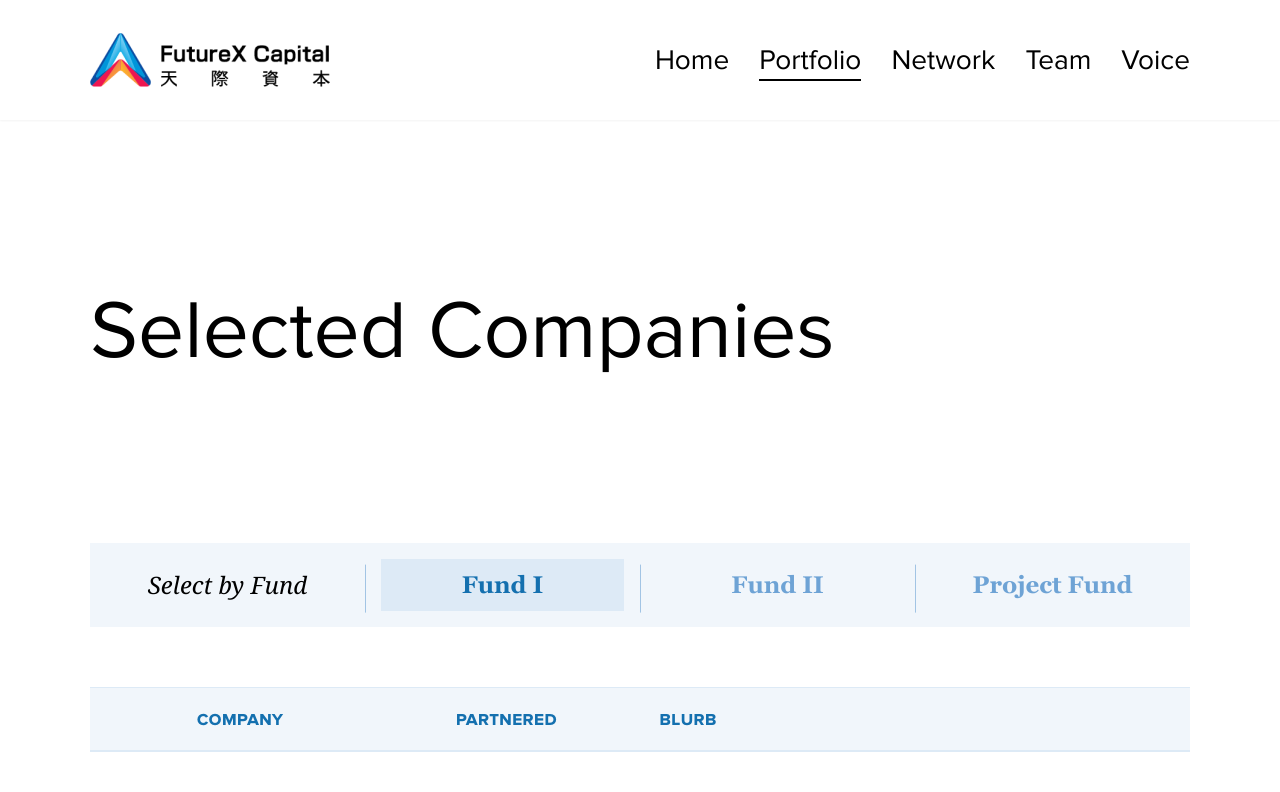
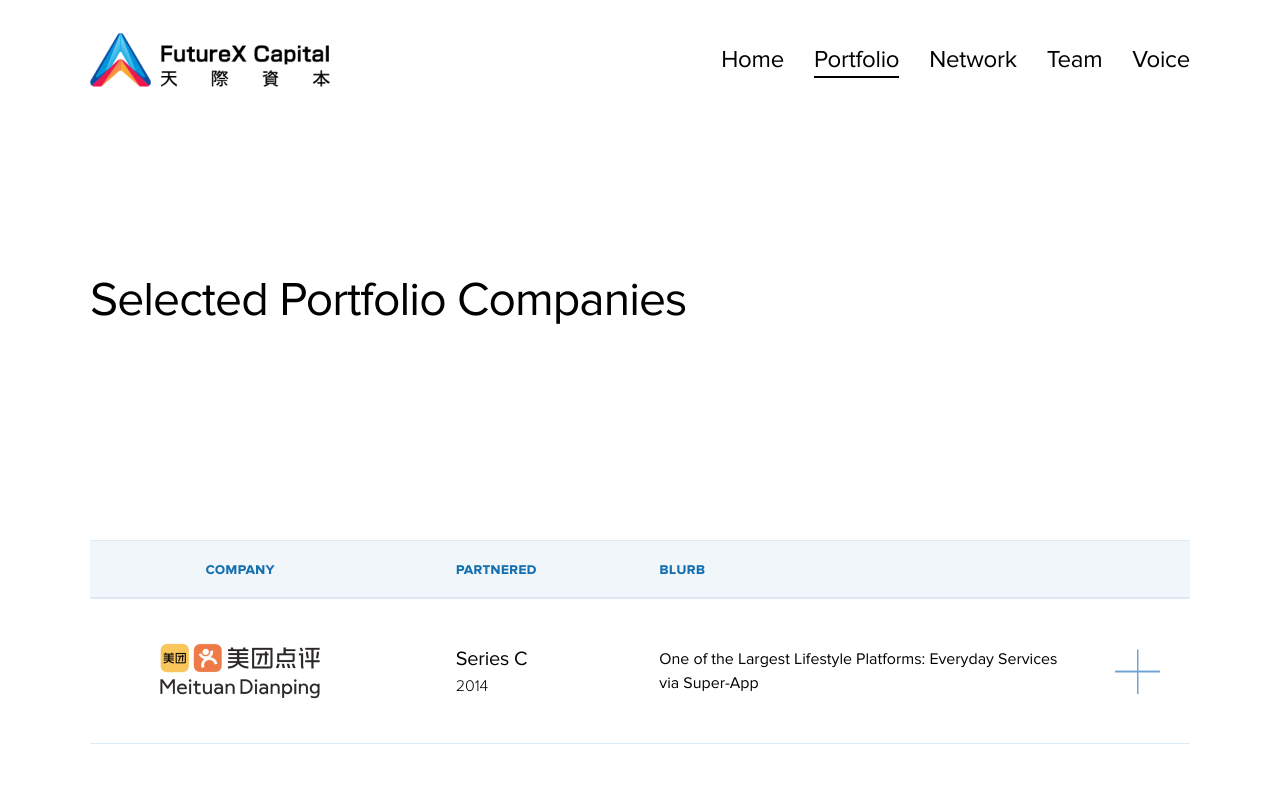
Before and after one commit to ruiyang-xu/FutureX, a React app: page /portfolio in a window 1280 px wide. Shown: the top 792 px of the page. Built offline with nearby package versions, Linux system fonts and the light colour scheme.

Commit message:
update the web page

```diff
--- a/package.json
+++ b/package.json
@@ -45,7 +45,6 @@
     "prompts": "^2.4.2",
     "react": "^18.3.1",
     "react-app-polyfill": "^3.0.0",
-    "react-dev-utils": "^12.0.1",
     "react-dom": "^18.3.1",
     "react-refresh": "^0.11.0",
     "react-router-dom": "^6.26.1",
@@ -142,5 +141,8 @@
     "presets": [
       "react-app"
     ]
+  },
+  "devDependencies": {
+    "react-dev-utils": "^12.0.1"
   }
 }
--- a/src/pages/home/home.tsx
+++ b/src/pages/home/home.tsx
@@ -1,13 +1,56 @@
+import React, { useState, useEffect } from "react";
 import p1Img from "@/assets/img/home/p1.png";
 import p2Img from "@/assets/img/home/p2.png";
 import p3Img from "@/assets/img/home/p3.png";
 import image from "@/assets/img/home/image.png";
 import flyWheel from "@/assets/img/home/flywheel.png";
 import { useIsMoile } from "@/hooks";
+
+interface LegalNoticeModalProps {
+  onClose: () => void;
+}
+
+const LegalNoticeModal: React.FC<LegalNoticeModalProps> = ({ onClose }) => (
+  <div className="fixed inset-0 bg-black bg-opacity-50 flex items-center justify-center z-50" onClick={onClose}>
+    <div className="bg-white p-8 rounded-lg max-w-lg mx-auto relative" onClick={(e) => e.stopPropagation()}>
+      <button
+        onClick={onClose}
+        className="absolute top-2 right-2 bg-blue-500 text-blue p-2 rounded text-sm md:text-base lg:text-lg z-50"
+        style={{ zIndex: 1000 }}
+      >
+        &times;
+      </button>
+      {/* Render other modal content */}
+      <div className="mt-8">
+        <h2 className="text-xl md:text-2xl lg:text-3xl font-bold">Legal Notice</h2>
+        <p className="text-sm md:text-base lg:text-lg">
+          FutureX Fund Management (Hong Kong) Limited is a subsidiary of FutureX Capital Limited, which has been licensed by the Securities and Futures Commission in Hong Kong to engage in Type 4 (Advising on Securities) and Type 9 (Asset Management) regulated activities.
+        </p>
+        <p className="text-sm md:text-base lg:text-lg">
+          FutureX Fund Management (Hong Kong) Limited is regulated by the Securities and Futures Commission of Hong Kong to provide investment services to Professional Investors only. The term "professional investor" is as defined in the Securities and Futures Ordinance and its subsidiary legislation.
+        </p>
+        <p className="text-sm md:text-base lg:text-lg">
+          By visiting this website, you agree to be bound by the content of this disclaimer which may be amended by us from time to time and displayed on this website. In case of discrepancies between the English and Chinese versions, the English version shall prevail. The contents of this website have not been reviewed by the Securities and Futures Commission or any regulatory authority in Hong Kong.
+        </p>
+        <p className="text-sm md:text-base lg:text-lg">
+          The information on this website is provided for Hong Kong residents and for reference only. By viewing this website, you acknowledge that you have read and accepted the terms and conditions of accessing this website. If you do not agree to be bound by the terms of use, you should exit this website. Investment involves risks. Past performance is not indicative of future performance. The information provided herein is subject to change without further notice.
+        </p>
+      </div>
+    </div>
+  </div>
+);
+
 export default function Home() {
   const isMobile = useIsMoile();
+  const [showLegalNotice, setShowLegalNotice] = useState(true);
+
+  const handleCloseLegalNotice = () => {
+    setShowLegalNotice(false);
+  };
+
   return (
     <div className="max-w-[100vw] overflow-x-hidden">
+      {showLegalNotice && <LegalNoticeModal onClose={handleCloseLegalNotice} />}
       <section className="main se_bt">
         <div className="text-5xl text-blue font-georgia-b w-[100%] lg:w-3/4 mt-[8rem] leading-[5.125rem]  font-black">
           <span className="text-blueLigh">Founders We </span> Backed
@@ -24,7 +67,7 @@
         <div className="lg:grid lg:grid-cols-2  lg:gap-[5.625rem] items-center mt-[3.625rem]">
           <div className="text-2xl leading-[2.625rem]">
             FutureX Capital invests in visionary founders building
-            transformative AI technologies across all stages. With $1B+ AUM and
+            transformative AI technologies across all stages. With $3B+ accumulated investment and
             deep roots in the US and China tech ecosystems, we're positioned at
             the forefront of the next wave of innovation.
           </div>
@@ -52,15 +95,6 @@
         <div className="lg:flex  lg:items-center lg:gap-[5.625rem] main">
           {!isMobile && (
             <div className="relative w-[36.5625rem] h-[30rem]">
-              {/* <div className="relative w-[73%] h-[11.875rem]  overflow-hidden">
-                <img src={p1Img} className="object-cover h-[11.875rem]" />
-              </div>
-              <div className="relative w-[66%]  -top-[2.81255rem] left-[16.625rem] z-10 h-[15rem] overflow-hidden">
-                <img src={p2Img} className="object-cover h-[15rem]" />
-              </div>
-              <div className="relative w-[59%] -top-[5.9375rem] h-[11.875rem] overflow-hidden">
-                <img src={p3Img} className="object-cover  h-[11.875rem]" />
-              </div> */}
               <img src={image} className="" />
             </div>
           )}
--- a/src/pages/portfolio/data.ts
+++ b/src/pages/portfolio/data.ts
@@ -139,7 +139,7 @@
     id: 8,
     logo: logo08,
     partner: "Series X",
-    year: "20XX",
+    year: "2023",
     type: 2,
     blurb: "AI-Powered Personal Life Assistant",
     dataDetail: {
@@ -168,7 +168,7 @@
     id: 10,
     logo: logo10,
     partner: "Series X",
-    year: "20xx",
+    year: "2022",
     type: 2,
     blurb:
       "Disruptive In-Memory Computing (IMC) Technology for Edge Applications",
--- a/src/pages/portfolio/portfolio.tsx
+++ b/src/pages/portfolio/portfolio.tsx
@@ -1,70 +1,40 @@
-import { useState } from "react";
-import { navList, fundData } from "./data";
+import { useState, useEffect } from "react";
+import { fundData } from "./data";
 import Item from "@/components/portfolio/item";
 import { useIsMoile } from "@/hooks";
+
 const Portfolio = () => {
-  let [index, setIndex] = useState<number>(1);
-  let [list, setList] = useState<PortItemData[]>(
-    fundData.filter((item) => item.type === 1)
-  );
   const isMobile = useIsMoile();
-  const changeFun = (e: number) => {
-    let list = fundData.filter((item) => item.type === e);
-    setIndex(e);
-    setList(list);
-  };
+  const [sortedList, setSortedList] = useState<PortItemData[]>([]);
+
+  useEffect(() => {
+    const sorted = [...fundData].sort((a, b) => {
+      // Sort by year in ascending order (earliest to latest)
+      return Number(a.year) - Number(b.year);
+    });
+    setSortedList(sorted);
+  }, []);
+
   return (
     <section className="main overflow-x-hidden se_bt">
-      <div className="py-[9.375rem] h2">Selected Companies</div>
-      <div className="flex justify-between align-middle text-center bg-blueBg  font-georgia text-xl">
-        <div className="font-georgia w-[25%] mx-4 my-4  py-2 italic">
-          Select by Fund
-        </div>
-        {navList.map((item) => (
-          <div
-            key={item.value}
-            className={[
-              "cursor-pointer",
-              "relative",
-              "box-border",
-              "w-[25%]",
-              "mx-4",
-              "my-4",
-              "py-2",
-              "font-georgia-b",
-              index === item.value
-                ? "bg-blueHover text-blue "
-                : "text-blueLigh ",
-            ].join(" ")}
-            onClick={() => {
-              changeFun(item.value);
-            }}
-          >
-            {item.name}
-            <div className="absolute top-50% -translate-y-[80%] -left-4 w-[1px] h-[3rem] bg-blueLigh opacity-60"></div>
-          </div>
-        ))}
-
-        <div></div>
-      </div>
+      <div className="py-[9.375rem] h2">Selected Portfolio Companies</div>
       <div className="flex bg-blueBg mt-[3.75rem] border-y-[1px] border-blueHover font-proximanova-b px-[1.875rem] justify-between">
-        <div className="text-base text-blue w-[15rem]  py-4 text-center uppercase small_cap">
+        <div className="text-base text-blue w-[15rem] py-4 text-center uppercase small_cap">
           Company
         </div>
-        <div className="text-base  text-blue  w-[6.75rem] text-left py-4 uppercase small_cap font-bold">
+        <div className="text-base text-blue w-[6.75rem] text-left py-4 uppercase small_cap font-bold">
           Partnered
         </div>
         {!isMobile && (
-          <div className="text-base text-blue  w-[22.5rem] text-left py-4 uppercase small_cap">
+          <div className="text-base text-blue w-[22.5rem] text-left py-4 uppercase small_cap">
             Blurb
           </div>
         )}
-         <div className="w-[2.8125rem]">
-        </div>
+        <div className="w-[2.8125rem]"></div>
       </div>
-      {list.map((item) => {
-        return <Item data={item} key={item.id}></Item>;
-      })}
+      {sortedList.map((item) => (
+        <Item data={item} key={item.id} />
+      ))}
     </section>
   );
 };
--- a/tailwind.config.js
+++ b/tailwind.config.js
@@ -2,16 +2,24 @@
 module.exports = {
   content: ["./src/**/*.{js,jsx,ts,tsx}"],
   theme: {
+    boxShadow: {
+      DEFAULT:
+        "0 1px 3px 0 rgba(0, 0, 0, 0.08), 0 1px 2px 0 rgba(0, 0, 0, 0.02)",
+      md: "0 4px 6px -1px rgba(0, 0, 0, 0.08), 0 2px 4px -1px rgba(0, 0, 0, 0.02)",
+      lg: "0 10px 15px -3px rgba(0, 0, 0, 0.08), 0 4px 6px -2px rgba(0, 0, 0, 0.01)",
+      xl: "0 20px 25px -5px rgba(0, 0, 0, 0.08), 0 10px 10px -5px rgba(0, 0, 0, 0.01)",
+    },
     fontSize: {
-      sm: "1.125rem", //18
-      base: "1.25rem", //20
-      xl: "1.5rem", //24
-      "1xl": "2.25rem", //36
-      "xl-32": "2rem", //32
-      "2xl": "1.75rem", //28
-      "3xl": "2.625rem", //42
-      "4xl": "3rem", //48
-      "5xl": "5.125rem", //82
+      xs: ["0.75rem", { lineHeight: "1.5" }],
+      sm: ["0.875rem", { lineHeight: "1.5715" }],
+      md: ["1rem", { lineHeight: "1.5", letterSpacing: "-0.01em" }],
+      lg: ["1.125rem", { lineHeight: "1.5", letterSpacing: "-0.01em" }],
+      xl: ["1.25rem", { lineHeight: "1.5", letterSpacing: "-0.01em" }],
+      "2xl": ["1.5rem", { lineHeight: "1.33", letterSpacing: "-0.01em" }],
+      "3xl": ["1.88rem", { lineHeight: "1.33", letterSpacing: "-0.01em" }],
+      "4xl": ["2.25rem", { lineHeight: "1.25", letterSpacing: "-0.02em" }],
+      "5xl": ["3rem", { lineHeight: "1.25", letterSpacing: "-0.02em" }],
+      "6xl": ["3.75rem", { lineHeight: "1.2", letterSpacing: "-0.02em" }],
     },
     colors: {
       blue: "#1470AF",
@@ -23,6 +31,7 @@
       h3color: "#999999",
     },
     screens: {
+      xs: "480px",
       sm: "640px",
       md: "768px",
       lg: "1080px",
@@ -31,6 +40,20 @@
       "2xl": "1536px",
       "3xl": "1920px",
     },
+    keyframes: {
+      expandBelow: {
+        "0%": { transform: "translateY(-50%)", opacity: "0" },
+        "100%": { transform: "translateY(0)", opacity: "1" },
+      },
+      collapseAbove: {
+        "0%": { height: "auto", opacity: "1" },
+        "100%": { height: "0", opacity: "0" },
+      },
+    },
+    animation: {
+      expandBelow: "expandBelow 0.5s ease-in-out forwards",
+      collapseAbove: "collapseAbove 0.5s ease-in-out forwards",
+    },
   },
   plugins: [],
 };
```
Also changed, not shown: 1 other file (tests, documents, lock files or other folders).
